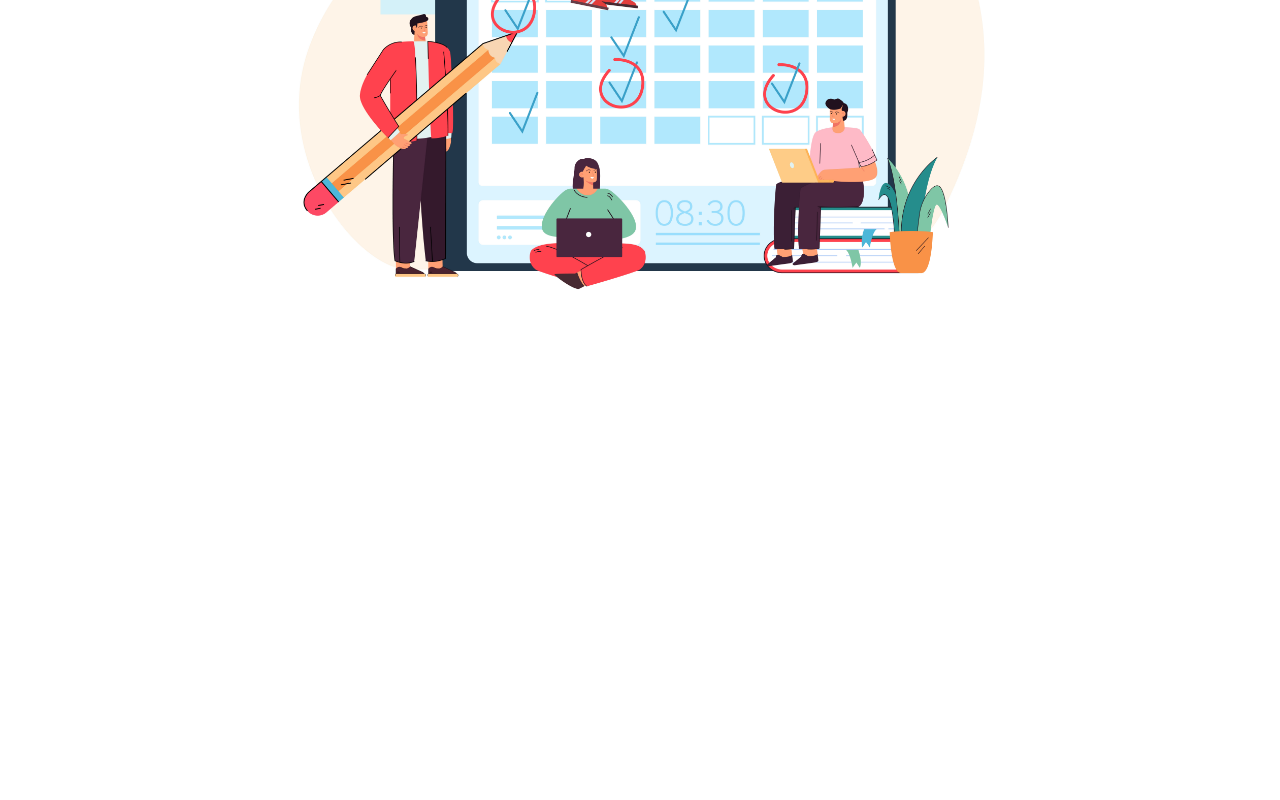
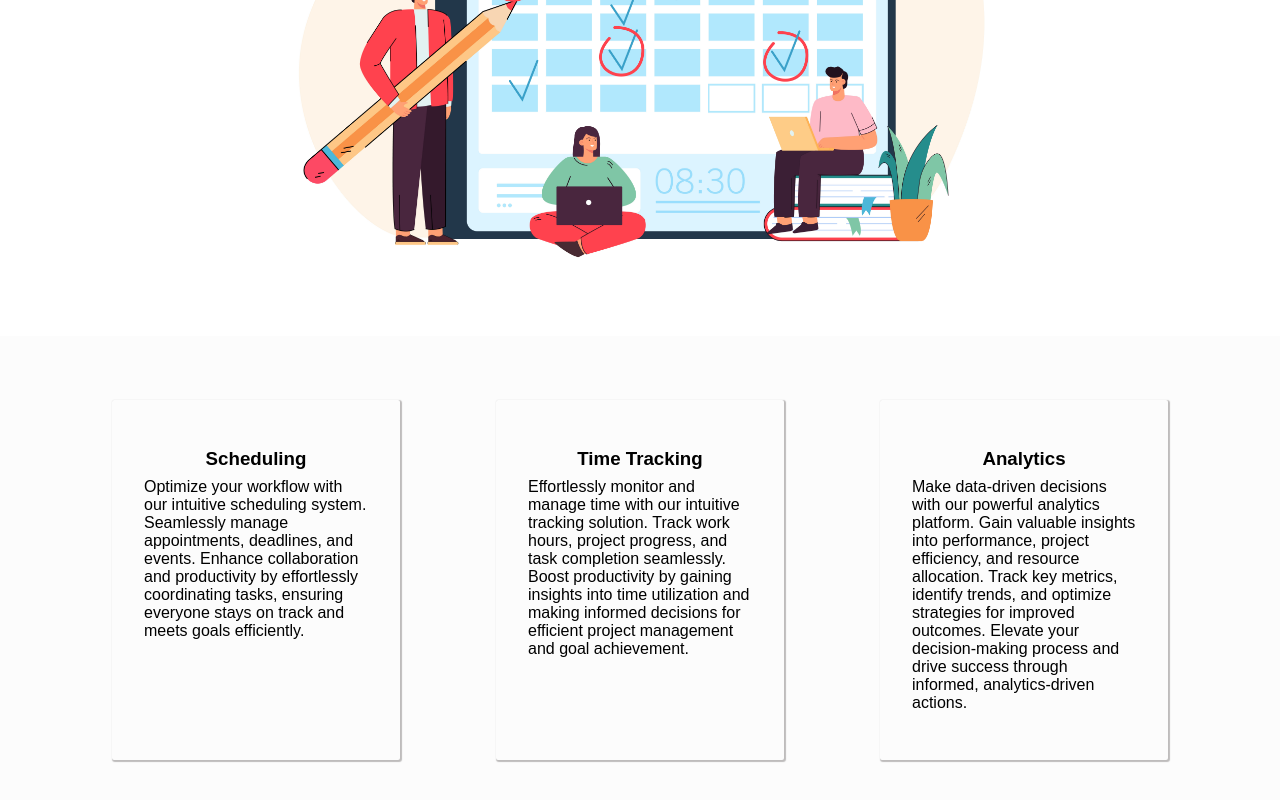
Before and after one commit to chenderson17/TimeTracker, a React (Create React App) app in the folder timetrackerwebapp/: page / in a window 1280 px wide. Shown: the part 564-1364 px from the top of the page. Before the commit the page ends 932 px from the top, so only its background shows below. Built offline with nearby package versions, Linux system fonts and the light colour scheme.

Commit message:
Updated styling and added a cards component with sample text

```diff
--- a/timetrackerwebapp/src/App.js
+++ b/timetrackerwebapp/src/App.js
@@ -1,12 +1,14 @@
 import Header from './Components/Header.js';
 import './App.css';
 import Landing from './Components/Landing.js';
+import Cards from './Components/Cards.js';
 
 function App() {
   return (
     <>
     <Header signUpBtnDisplay={true} signInBtnDisplay={true} />
     <Landing />
+    <Cards />
     </>
   );
 }
--- /dev/null
+++ b/timetrackerwebapp/src/Components/Cards.css
@@ -0,0 +1,17 @@
+.cards-container{
+ display: flex;
+ justify-content: space-around;
+ margin: 0 0  8rem 0 ;
+ background-color: rgba(128, 128, 128, 0.028);
+ padding: 4rem;
+}
+.card{
+ width: 25%;
+ padding: 3rem 2rem;
+ border-radius: 2px;
+ box-shadow: 1px 1px 1px 1px rgb(190, 188, 188);
+}
+.card h3{
+ margin-bottom: 0.5rem;
+ text-align: center;
+}
--- /dev/null
+++ b/timetrackerwebapp/src/Components/Cards.js
@@ -0,0 +1,19 @@
+import './Cards.css';
+export default function Cards(){
+ return(
+ <div className="cards-container">
+ <div className="scheduling card">
+  <h3>Scheduling</h3>
+  <p>Optimize your workflow with our intuitive scheduling system. Seamlessly manage appointments, deadlines, and events. Enhance collaboration and productivity by effortlessly coordinating tasks, ensuring everyone stays on track and meets goals efficiently.</p>
+ </div>
+ <div className="Time Tracking card">
+  <h3>Time Tracking</h3>
+  <p>Effortlessly monitor and manage time with our intuitive tracking solution. Track work hours, project progress, and task completion seamlessly. Boost productivity by gaining insights into time utilization and making informed decisions for efficient project management and goal achievement.</p>
+ </div>
+ <div className="Analytics card">
+  <h3>Analytics</h3>
+  <p>Make data-driven decisions with our powerful analytics platform. Gain valuable insights into performance, project efficiency, and resource allocation. Track key metrics, identify trends, and optimize strategies for improved outcomes. Elevate your decision-making process and drive success through informed, analytics-driven actions.</p>
+ </div>
+ </div>
+ )
+}
--- a/timetrackerwebapp/src/Components/Header.css
+++ b/timetrackerwebapp/src/Components/Header.css
@@ -25,4 +25,5 @@ li{
  width:10rem;
  padding:1rem;
  border-radius: 5px;
+
 }
--- a/timetrackerwebapp/src/Components/Header.js
+++ b/timetrackerwebapp/src/Components/Header.js
@@ -17,7 +17,7 @@ export default function Header({signUpBtnDisplay,signInBtnDisplay}){
 
  return(
     <header>
-      <h1>TimeTracker</h1>
+      <h1> <a>TimeTracker</a></h1>
       <nav>
         <ul className='navbar'>
          <li>
--- a/timetrackerwebapp/src/Components/Landing.css
+++ b/timetrackerwebapp/src/Components/Landing.css
@@ -7,8 +7,8 @@
  width: 100%;
 }
 .hero-header{
- margin:4rem 12rem;
- z-index: -1;
+ margin:3rem 12rem;
+ z-index:1;
  font-size: 3rem;
 }
 .bold{
```
